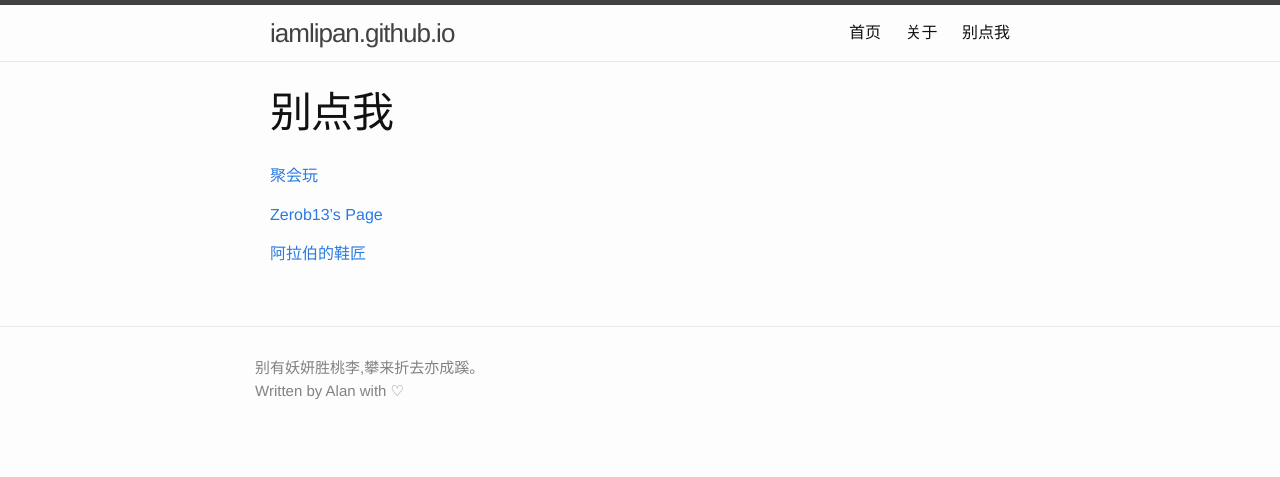
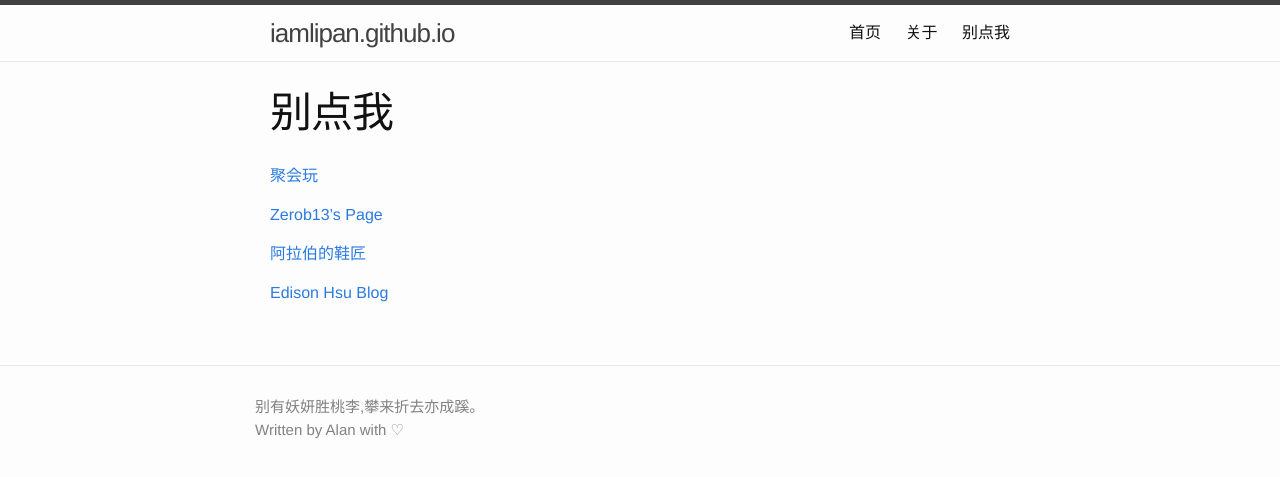
Before and after one commit to iamlipan/iamlipan.github.io, a Jekyll site: the page built from links/index.md, in a window 1280 px wide. Shown: the top 477 px of the page. Built offline with Jekyll 4.4.1, drawn with Linux system fonts in a browser that asks for light colours; comment, search, counter and statistics services are not loaded.

Commit message:
add edison link

```diff
--- a/links/index.md
+++ b/links/index.md
@@ -12,3 +12,5 @@ order:  2
 [Zerob13's Page](http://zerob13.in)
 
 [阿拉伯的鞋匠](http://feiio.com/)
+
+[Edison Hsu Blog](http://edison-hsu.com/)
```
Also changed, not shown: 1 other file.
